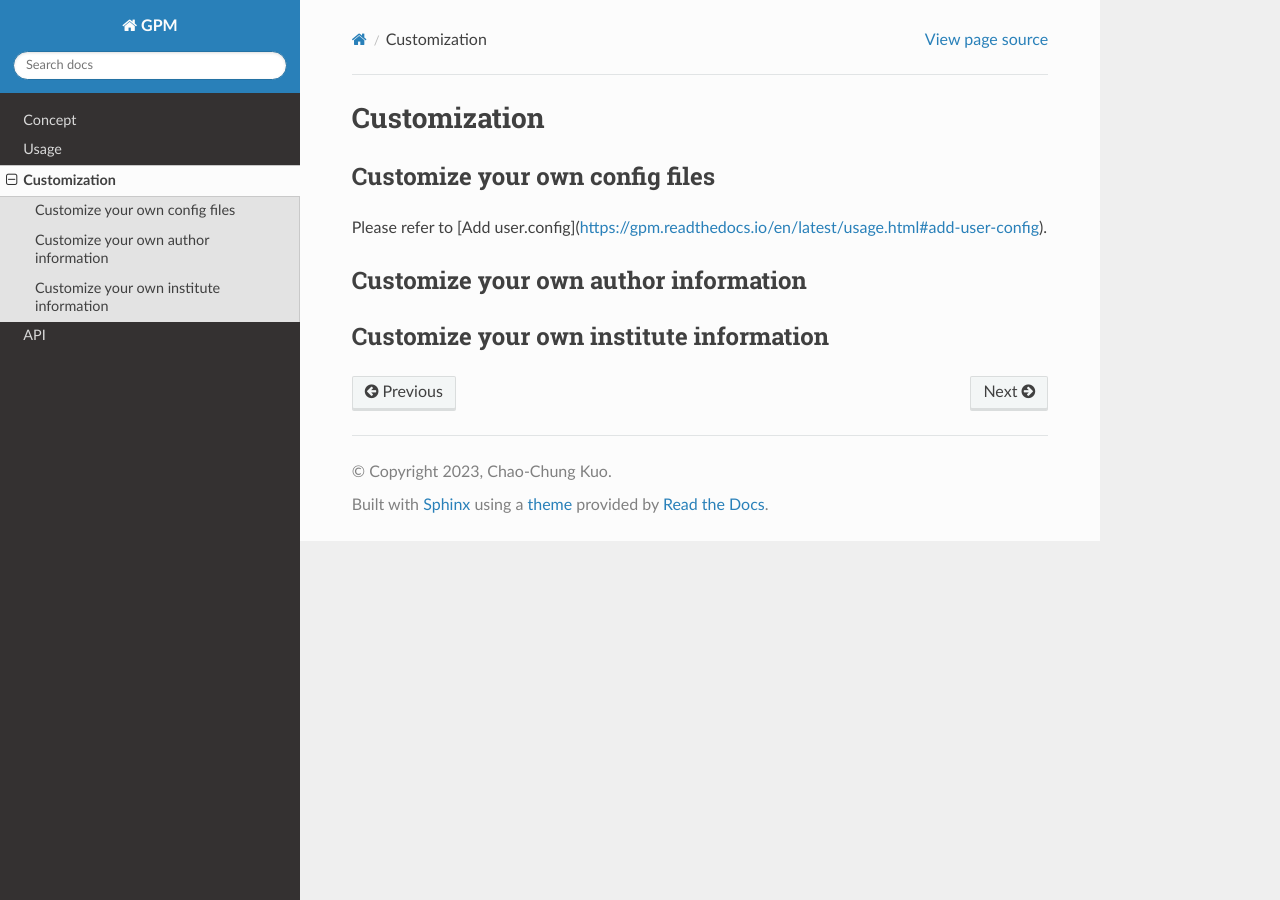
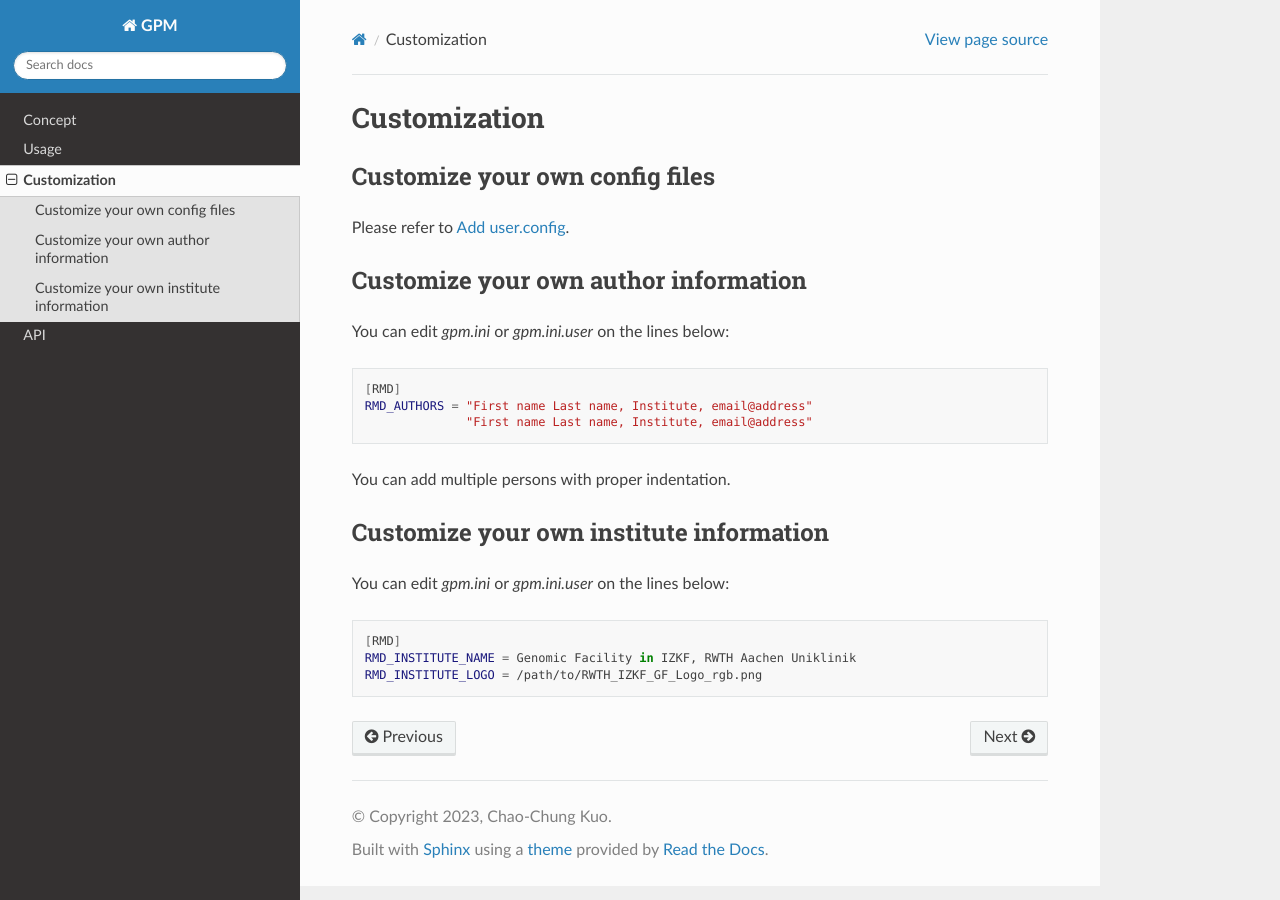
Before and after one commit to chaochungkuo/GPM, a Sphinx documentation site: the page built from docs/source/customization.rst, in a window 1280 px wide. Built offline with Sphinx 7.4.7 and the Read the Docs theme 2.0.0, drawn with Linux system fonts in a browser that asks for light colours.

Commit message:
update docs

```diff
--- a/docs/source/customization.rst
+++ b/docs/source/customization.rst
@@ -3,11 +3,26 @@ Customization
 
 Customize your own config files
 ----------------
-Please refer to [Add user.config](https://gpm.readthedocs.io/en/latest/usage.html#add-user-config).
+Please refer to `Add user.config <https://gpm.readthedocs.io/en/latest/usage.html#add-user-config>`_.
 
 Customize your own author information
 ----------------
+You can edit `gpm.ini` or `gpm.ini.user` on the lines below:
 
+.. code-block:: shell
+
+    [RMD]
+    RMD_AUTHORS = "First name Last name, Institute, email@address"
+                  "First name Last name, Institute, email@address"
+
+You can add multiple persons with proper indentation.
 
 Customize your own institute information
 ----------------
+You can edit `gpm.ini` or `gpm.ini.user` on the lines below:
+
+.. code-block:: shell
+
+    [RMD]
+    RMD_INSTITUTE_NAME = Genomic Facility in IZKF, RWTH Aachen Uniklinik
+    RMD_INSTITUTE_LOGO = /path/to/RWTH_IZKF_GF_Logo_rgb.png
```
